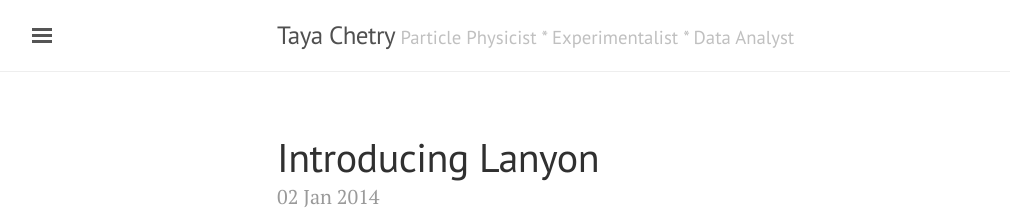
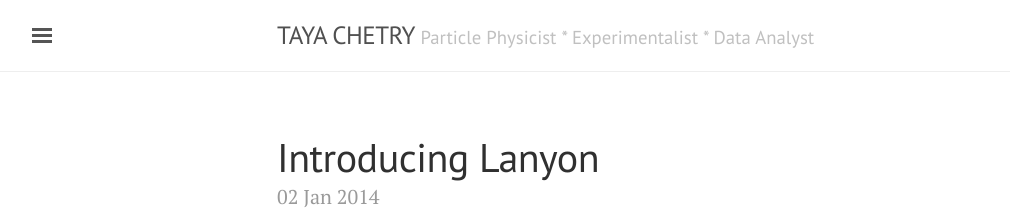
Before and after one commit to tchetry/tchetry.github.io, a Jekyll site: the page built from index.html, in a window 1280 px wide and 900 px high. Shown: the top 216 px of the window, without its empty margins (3-1013 px from the left). Built offline with Jekyll 4.4.1, drawn with Linux system fonts in a browser that asks for light colours; the list of posts is cut into pages by our own code.

Commit message:
update YAML

```diff
--- a/_config.yml
+++ b/_config.yml
@@ -6,7 +6,7 @@
 permalink:           pretty
 
 # Setup
-title:            Taya Chetry
+title:            TAYA CHETRY
 description:      Projects I am working on!
 tagline:             'Particle Physicist * Experimentalist * Data Analyst'
 description:         'A reserved <a href="http://jekyllrb.com" target="_blank">Jekyll</a> theme that places the utmost gravity on content with a hidden drawer. Made by <a href="https://twitter.com/mdo" target="_blank">@mdo</a>.'
```
